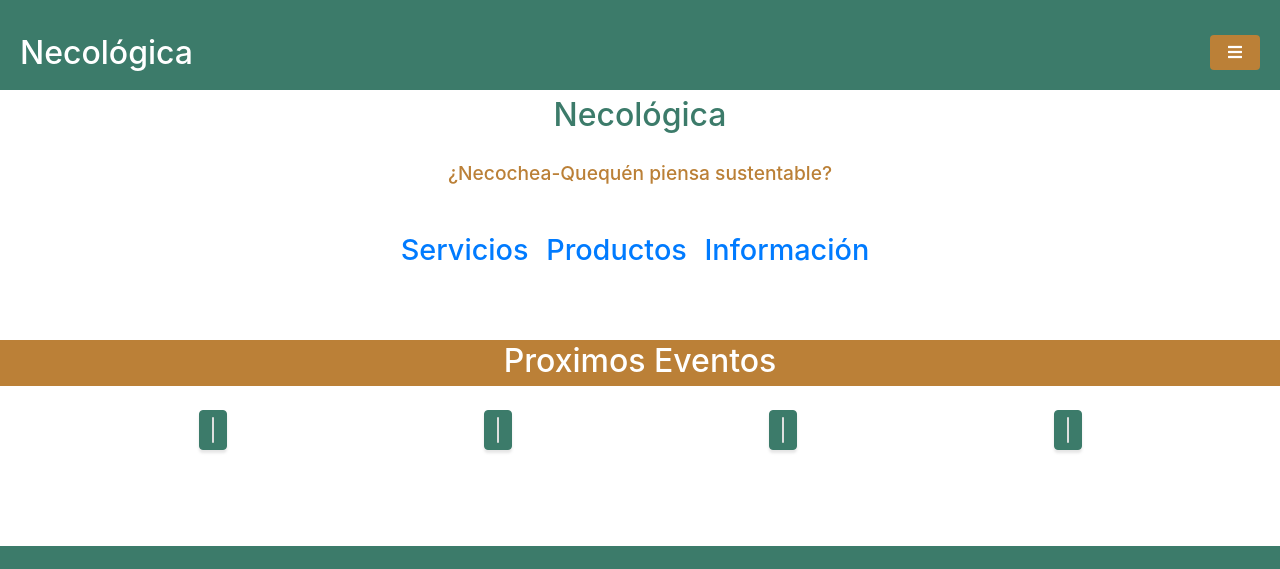
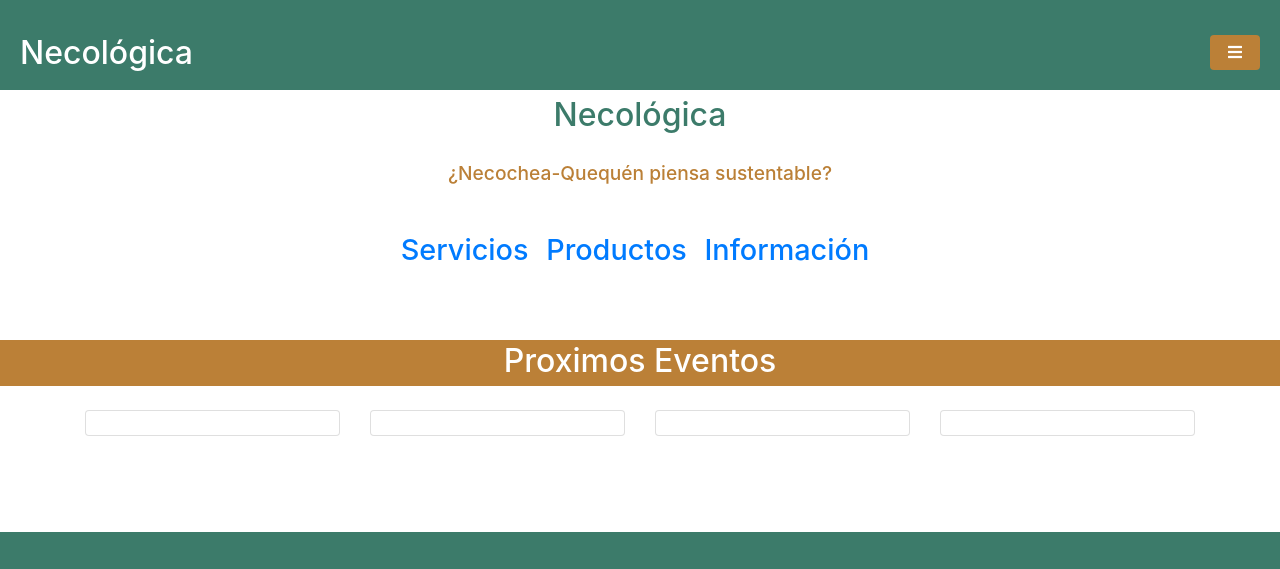
Before and after one commit to webnecochea/necologica, a website with bundled scripts: page index.html in a window 1280 px wide. Shown: the top 569 px of the page. Built offline with nearby package versions, Linux system fonts and the light colour scheme; files whose address does not match are found by name.

Commit message:
Update index.html

```diff
--- a/index.html
+++ b/index.html
@@ -112,7 +112,7 @@
   <div class="row text-center">
 
       <div class="col-lg-3 col-md-6 mb-4">
-         <a href="even.html#270120" class="btn btn-primary">
+         <a href="even.html#270120" class="">
 	<div class="card h-100">
           <div class="card-body" style="margin:0;padding:0">
 			<img class="img-fluid" src="img/portfolio-1.jpg" alt="">
@@ -122,7 +122,7 @@
 
 
       <div class="col-lg-3 col-md-6 mb-4">
-        <a href="even.html#260120" class="btn btn-primary">
+        <a href="even.html#260120" class="">
 	<div class="card h-100">
           <div class="card-body" style="margin:0;padding:0">
 			<img class="img-fluid" src="img/portfolio-1.jpg" alt="">
@@ -132,7 +132,7 @@
 
 
       <div class="col-lg-3 col-md-6 mb-4">
-         <a href="even.html#270120" class="btn btn-primary">
+         <a href="even.html#270120" class="">
 	<div class="card h-100">
           <div class="card-body" style="margin:0;padding:0">
 			<img class="img-fluid" src="img/portfolio-1.jpg" alt="">
@@ -142,7 +142,7 @@
 
 
       <div class="col-lg-3 col-md-6 mb-4">
-        <a href="even.html#280120" class="btn btn-primary">
+        <a href="even.html#280120" class="">
 	<div class="card h-100">
           <div class="card-body" style="margin:0;padding:0">
 			<img class="img-fluid" src="img/portfolio-1.jpg" alt="">
```
